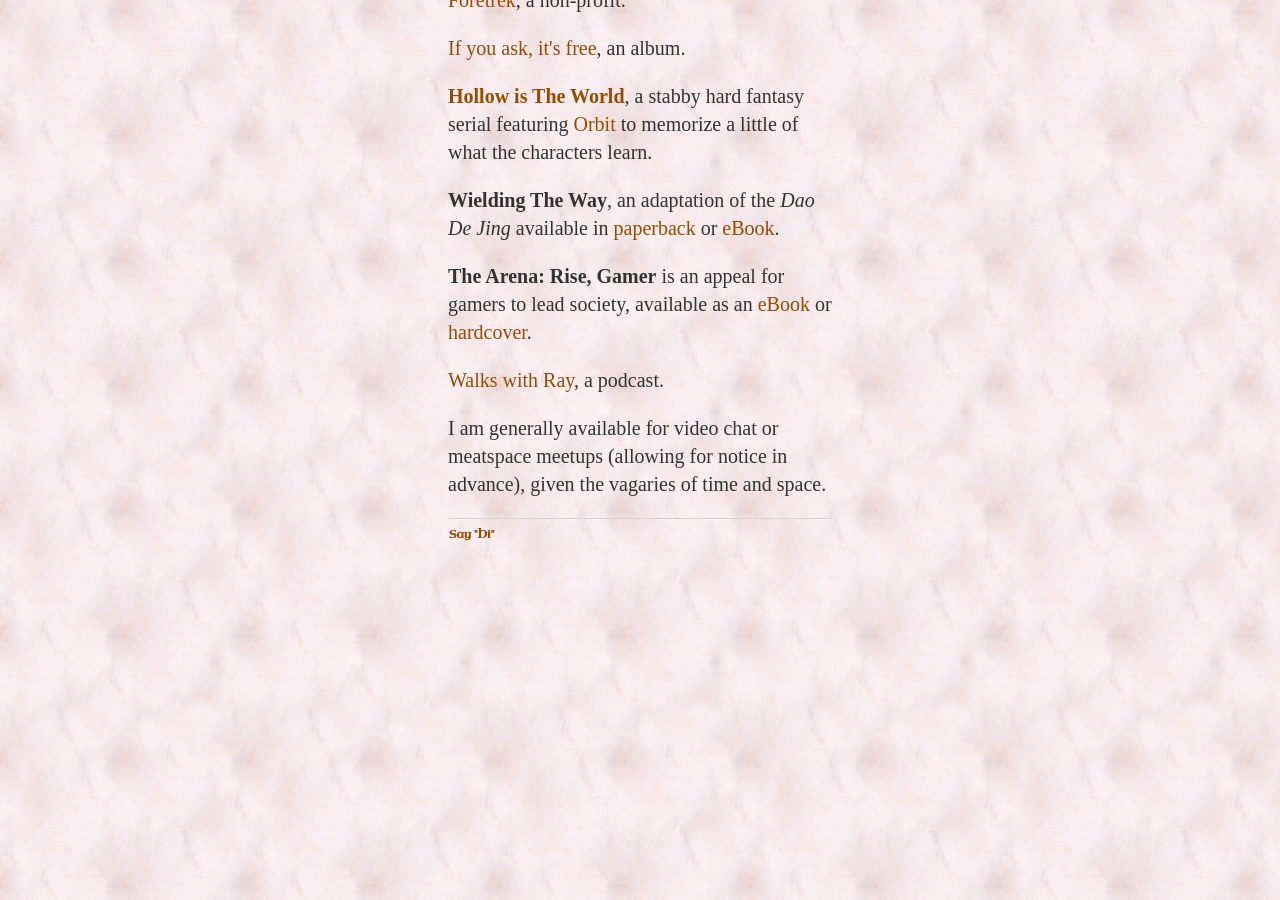
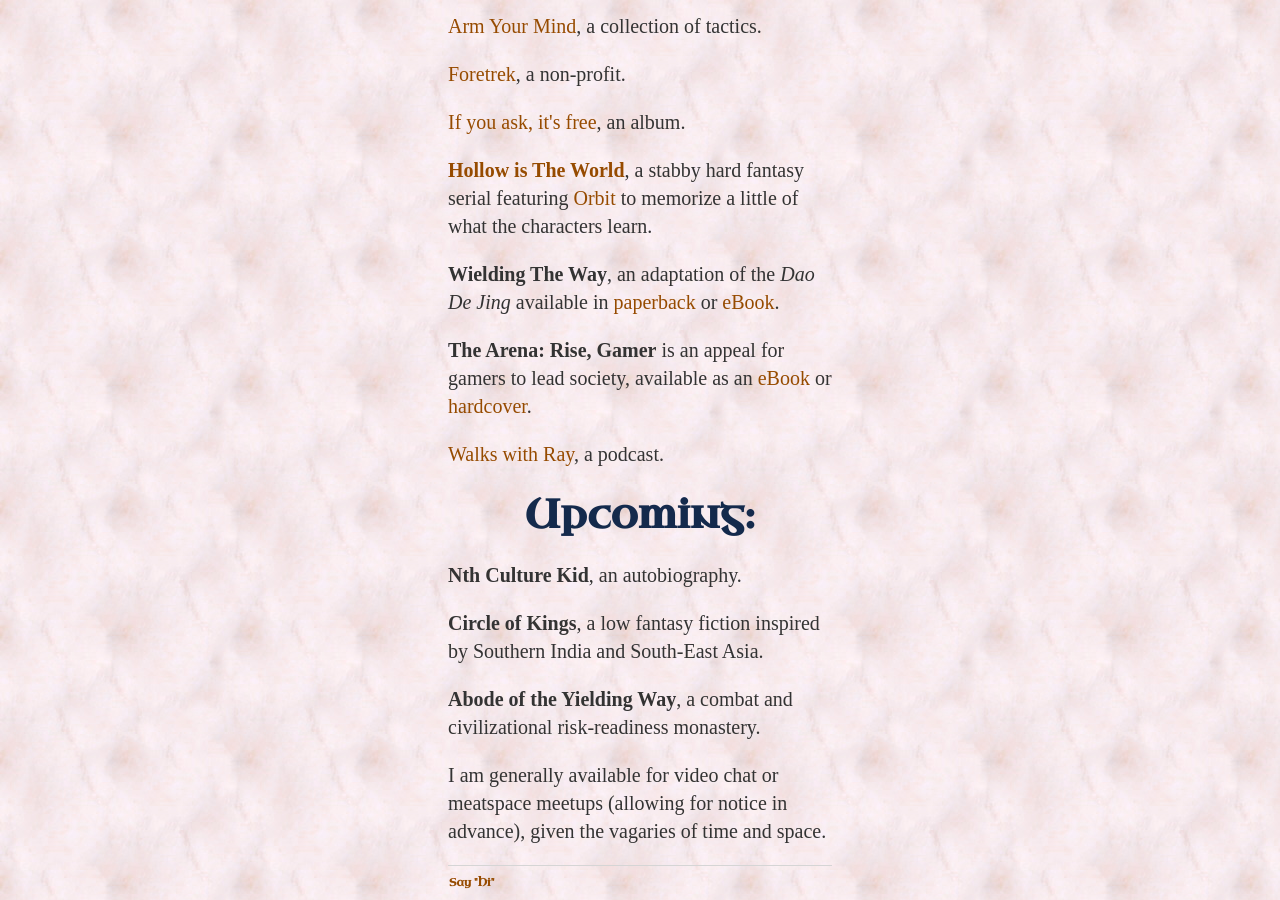
Before and after one commit to ray-dorai/ray-dorai.github.io, a Jekyll site: the page built from index.html, in a window 1280 px wide and 900 px high, scrolled down 1016 px. Built offline with Jekyll 4.4.1, drawn with Linux system fonts in a browser that asks for light colours; some web fonts are replaced.

Commit message:
Update index.html

```diff
--- a/index.html
+++ b/index.html
@@ -7,7 +7,8 @@ title: Ray Doraisamy
 	<p><a href="/explorations">Read on...</a></p>
 	<p>I also offer the service of making decisions for people, given the pain involved in making decisions. This costs US$250/decision for every decision after the first decision, which is free. Discounts for Eth, xDai, Solana, and USDC. I will take blame for all the results of this decision, and none of the praise. If you like the results of the decision, I will be happy to keep it a secret. If you don't like the results of the decision, I will be happy to own that decision publicly. E-mail me at ray[dot]doraisamy[at]gmail[dot]com if you would like me to make a decision.</p>
 	<p>Alternatively, for the equivalent of US$500 per point of blame, I will take the blame for any decision. This includes an ongoing explanation of how I am to blame for this decision. </p>
-	<h2>Social media:</h2>
+
+	<h1>Social media:</h1>
 
 		<i class="cp cp-twitter"></i> <a href="https://twitter.com/forshaper">Twitter</a>
 		<i class="cp cp-paper-plane-o"></i> <a href="https://manifold.markets/RayDoraisamy">Manifold Markets</a>
@@ -16,7 +17,7 @@ title: Ray Doraisamy
 		<i class="cp cp-cloud-o"></i> <a href="https://soundcloud.com/ray-doraisamy">Soundcloud</a>
 	        <i class="cp cp-shopping-bag"></i> <a href="https://www.amazon.com/hz/wishlist/ls/7FKJHPJVHUQG?ref_=wl_share">Amazon Wishlist</a>
 
-	<h2>Projects:</h2>
+	<h1>Projects:</h1>
 	        <p><a href="https://www.agitproper.org/">Agitproper</a>, a decentralized organization to spin out propaganda machines.</p>
 	        <p><a href="https://ray-dorai.github.io/armyourmind/">Arm Your Mind</a>, a collection of tactics.</p>
 	        <p><a href="https://foretrek.com/">Foretrek</a>, a non-profit.</p>
@@ -26,6 +27,12 @@ title: Ray Doraisamy
 		<p><b>The Arena: Rise, Gamer</b> is an appeal for gamers to lead society, available as an <a href="https://forshaper.gumroad.com/l/the_arena">eBook</a> or <a href="https://www.amazon.com/dp/B0B2TVM46T">hardcover</a>.</p>
 	        <p><a href="https://anchor.fm/walkswithray">Walks with Ray</a>, a podcast.</p>
 
+	<h1>Upcoming:</h1>
+	<p><b>Nth Culture Kid</b>, an autobiography.</p>
+	<p><b>Circle of Kings</b>, a low fantasy fiction inspired by Southern India and South-East Asia.</p>
+        <p><b>Abode of the Yielding Way</b>, a combat and civilizational risk-readiness monastery.</p>
+
+
 	<p>I am generally available for video chat or meatspace meetups (allowing for notice in advance), given the vagaries of time and space.</p>
 
 
```
